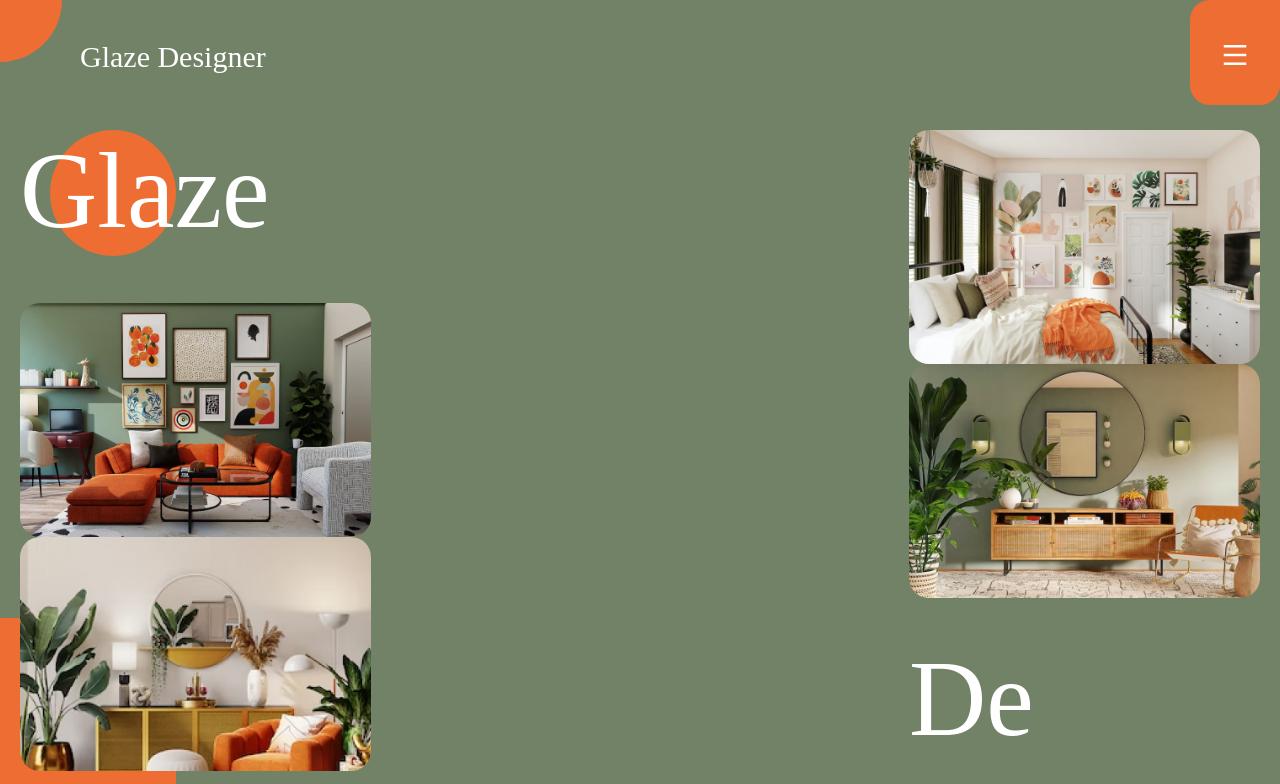
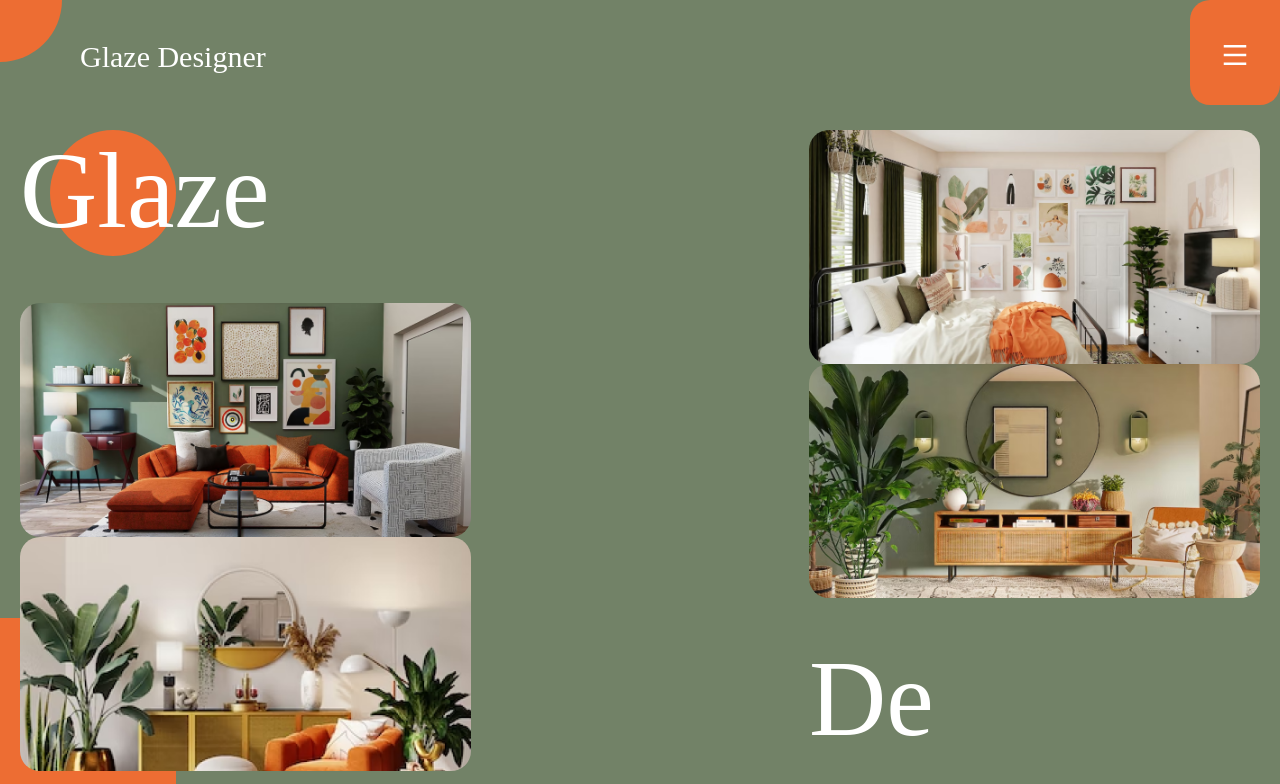
Before and after one commit to DarkSky3309/glaze, a React (Vite) app: page /home in a window 1280 px wide. Shown: the top 784 px of the page. Built offline with nearby package versions, Linux system fonts and the light colour scheme.

Commit message:
start work with laptop

```diff
--- a/src/scss/addaptive.scss
+++ b/src/scss/addaptive.scss
@@ -57,7 +57,7 @@
       }
 
       .left {
-        max-width: 351px;
+        max-width: 451px;
 
         h1 {
           text-align: start;
@@ -71,7 +71,7 @@
       }
 
       .right {
-        max-width: 351px;
+        max-width: 451px;
         gap: unset;
         align-items: flex-start;
 
@@ -308,6 +308,9 @@
     .about__content {
       .about__main {
         position: relative;
+        margin: 0 auto;
+        min-width: min-content;
+        max-width: max-content;
         .box{
           display: block;
           position: absolute;
--- a/src/scss/style.css
+++ b/src/scss/style.css
@@ -156,7 +156,7 @@
     height: 202px;
   }
   body .home__content .left {
-    max-width: 351px;
+    max-width: 451px;
   }
   body .home__content .left h1 {
     text-align: start;
@@ -167,7 +167,7 @@
     margin-left: 30px;
   }
   body .home__content .right {
-    max-width: 351px;
+    max-width: 451px;
     gap: unset;
     align-items: flex-start;
   }
@@ -343,6 +343,9 @@
   }
   body .about__content .about__main {
     position: relative;
+    margin: 0 auto;
+    min-width: min-content;
+    max-width: max-content;
   }
   body .about__content .about__main .box {
     display: block;
```
Also changed, not shown: 1 other file (tests, documents, lock files or other folders).
